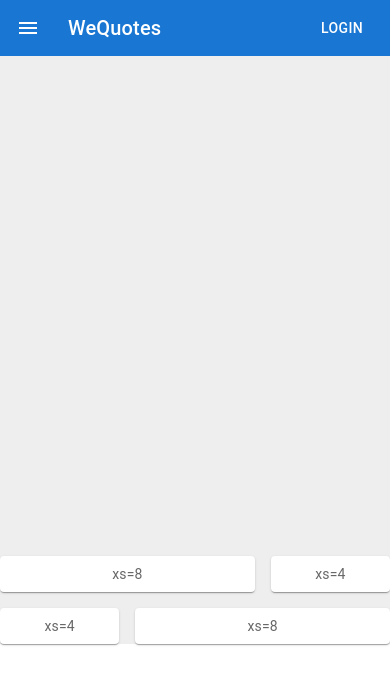
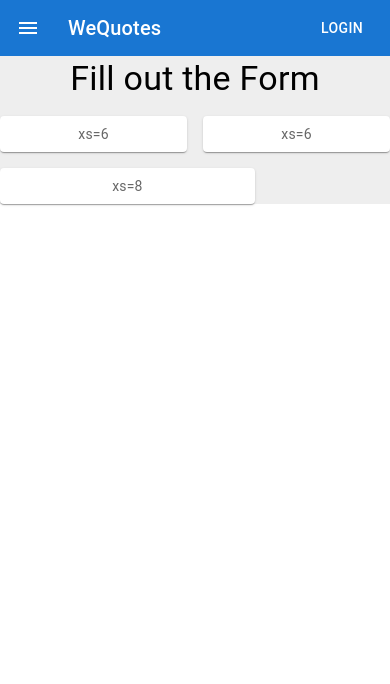
Before and after one commit to macosta2015/WeQuotes, a React (Create React App) app in the folder weframes/: page / in a window 390 px wide. Shown: the top 684 px of the page. Built offline with nearby package versions, Linux system fonts and the light colour scheme.

Commit message:
Adding the responsive needs in the Form.

```diff
--- a/weframes/src/Form/Form/Form.css
+++ b/weframes/src/Form/Form/Form.css
@@ -8,5 +8,12 @@
 
   .custom-box {
     background-color: #eee;
-    padding-top: 500px; /* Add top padding */
+    padding-top: .5%; /* Add top padding */
   }
+
+  .centered-text {
+    text-align: center; /* Center the text horizontally */
+    justify-content: center; /* Center the text vertically */
+    display: flex;
+    align-items: center;
+  }
--- a/weframes/src/Form/Form/Form.jsx
+++ b/weframes/src/Form/Form/Form.jsx
@@ -36,14 +36,17 @@ const Form = () => {
   return (
     <Box className="custom-box" sx={{ flexGrow: 1 }}>
       <Grid container spacing={2}>
-        <Grid item xs={8}>
-          <Item>xs=8</Item>
+      {/* Grid spacing is the space columns distance */}
+        <Grid item xs={12}>
+        <Typography variant="h4" className="centered-text">
+          Fill out the Form
+        </Typography>
         </Grid>
-        <Grid item xs={4}>
-          <Item>xs=4</Item>
+        <Grid item xs={6}>
+          <Item>xs=6</Item>
         </Grid>
-        <Grid item xs={4}>
-          <Item>xs=4</Item>
+        <Grid item xs={6}>
+          <Item>xs=6</Item>
         </Grid>
         <Grid item xs={8}>
           <Item>xs=8</Item>
```
